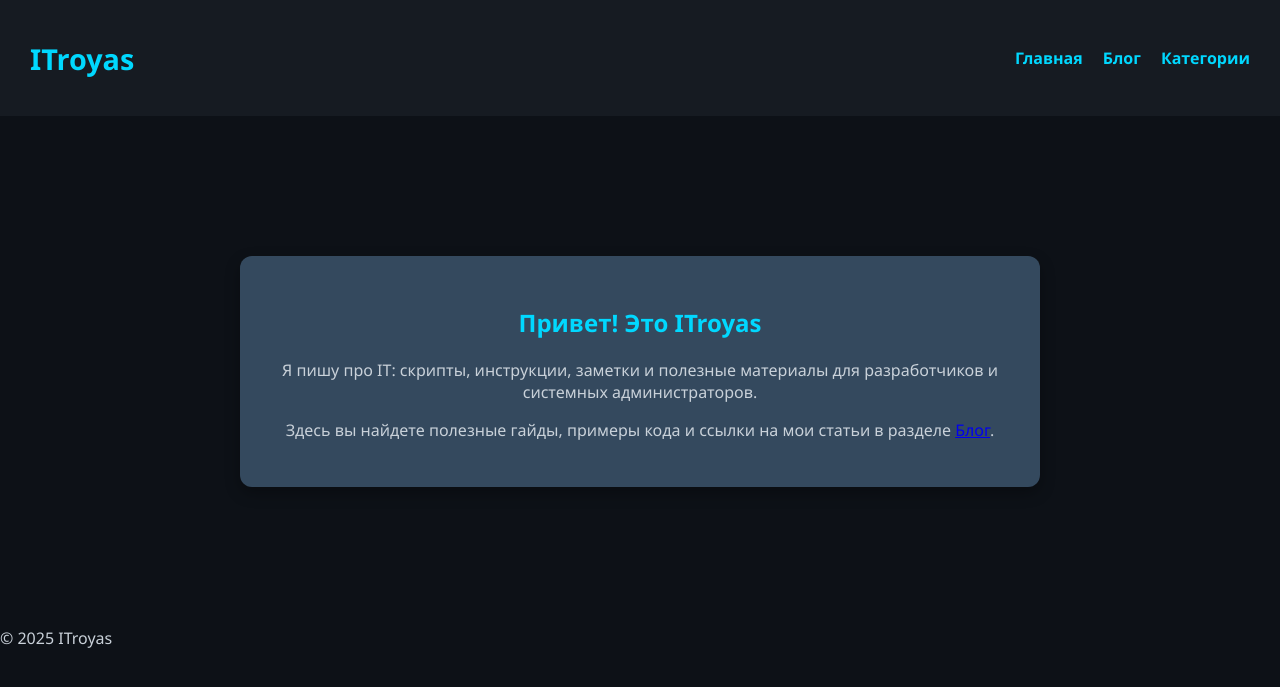
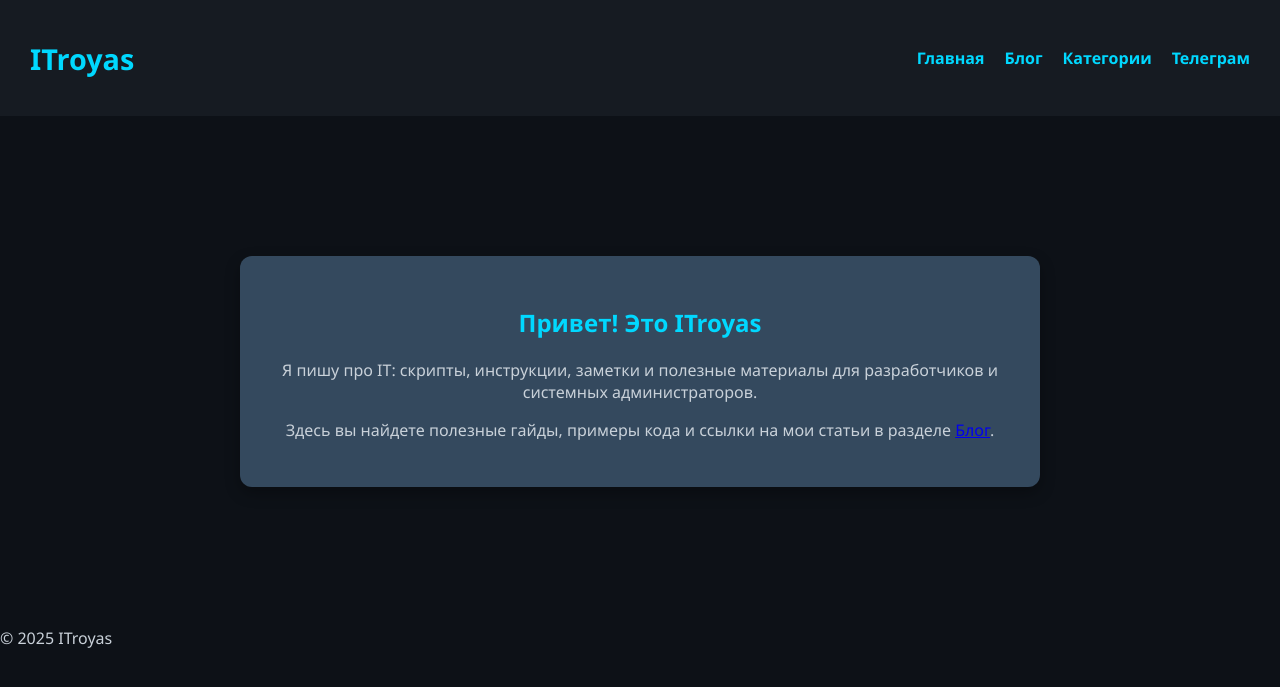
Before and after one commit to ITroyas/itroyas.github.io, a Jekyll site: the page built from index.md, in a window 1280 px wide. Shown: the top 687 px of the page. Built offline with Jekyll 4.4.1, drawn with Linux system fonts in a browser that asks for light colours.

Commit message:
Update default.html

```diff
--- a/_layouts/default.html
+++ b/_layouts/default.html
@@ -16,6 +16,7 @@
         <li><a href="{{ '/' | relative_url }}">Главная</a></li>
         <li><a href="{{ '/blog/' | relative_url }}">Блог</a></li>
         <li><a href="{{ '/categories/' | relative_url }}">Категории</a></li>
+        <li><a href="https://t.me/your_channel" target="_blank">Телеграм</a></li>
       </ul>
       <div class="burger" id="burger">&#9776;</div>
     </nav>
```
